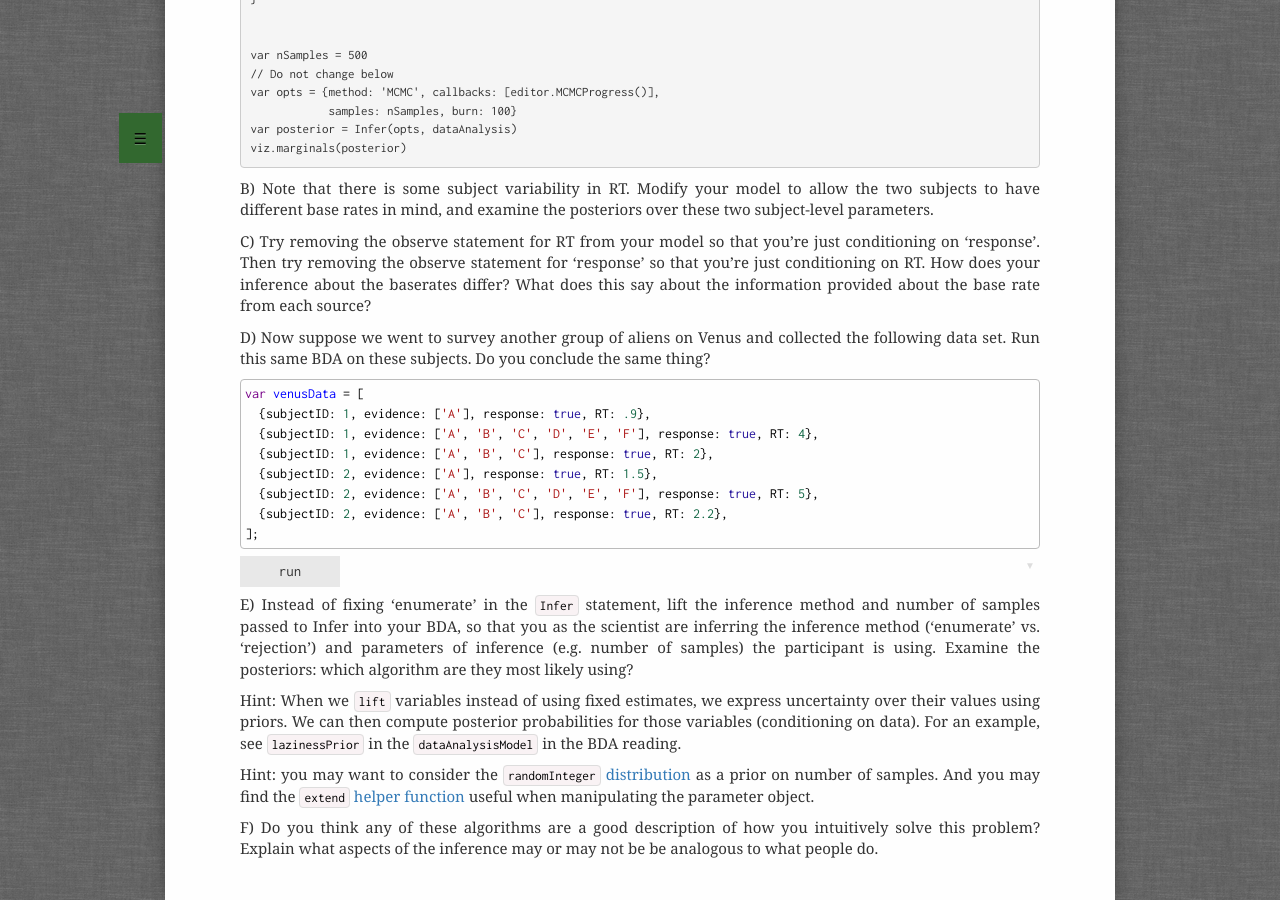
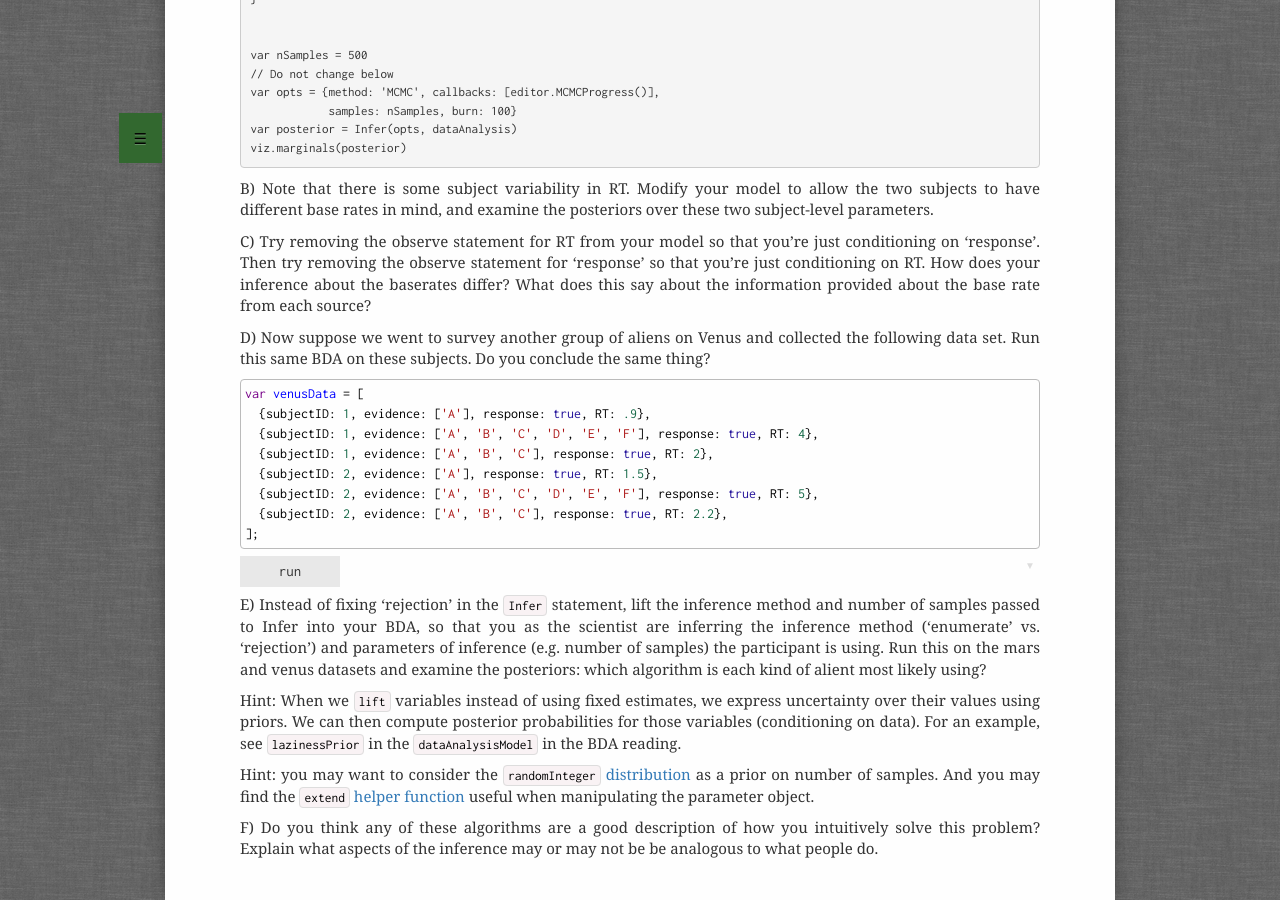
Before and after one commit to probmods/probmods2, a Jekyll site: the page built from exercises/process-models.md, in a window 1280 px wide and 900 px high, scrolled down 1627 px. Built offline with Jekyll 4.4.1, drawn with Linux system fonts in a browser that asks for light colours; a script that is not in the unit is left out.

Commit message:
Update process-models.md

```diff
--- a/exercises/process-models.md
+++ b/exercises/process-models.md
@@ -97,7 +97,7 @@
 ];
 ~~~~
 
-E) Instead of fixing 'enumerate' in the `Infer` statement, lift the inference method and number of samples passed to Infer into your BDA, so that you as the scientist are inferring the inference method ('enumerate' vs. 'rejection') and parameters of inference (e.g. number of samples) the participant is using. Examine the posteriors: which algorithm are they most likely using?
+E) Instead of fixing 'rejection' in the `Infer` statement, lift the inference method and number of samples passed to Infer into your BDA, so that you as the scientist are inferring the inference method ('enumerate' vs. 'rejection') and parameters of inference (e.g. number of samples) the participant is using. Run this on the mars and venus datasets and examine the posteriors: which algorithm is each kind of alient most likely using?
 
 Hint: When we `lift` variables instead of using fixed estimates, we express uncertainty over their values using priors. We can then compute posterior probabilities for those variables (conditioning on data). For an example, see `lazinessPrior` in the `dataAnalysisModel` in the BDA reading.
 
```
